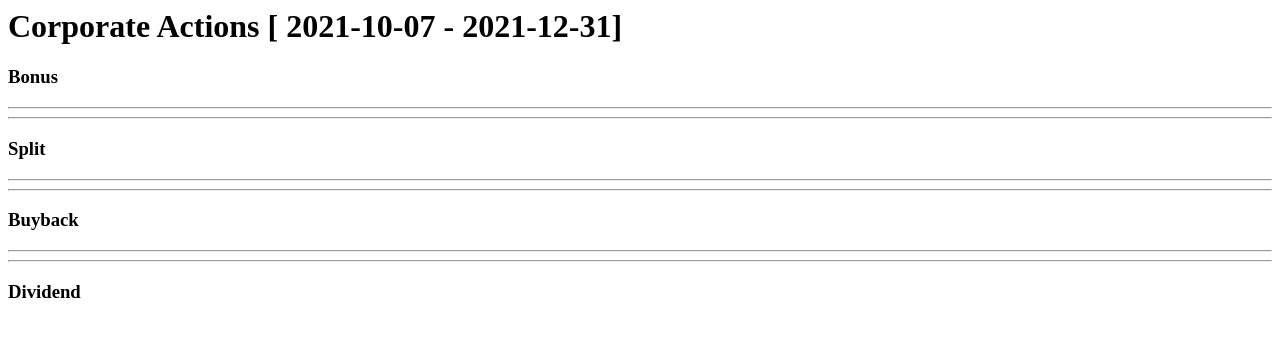
After one commit to ShivAshishNiranjan/stock_market, a Flask app: page /corporate_actions in a window 1280 px wide. The commit adds this page. Shown: the top 337 px of the page. Run offline with Flask 2, Linux system fonts and the light colour scheme; data that the repository does not hold is empty.

Commit message:
Adding Corporate Actions

```diff
--- a/bse/corporate_actions.py
+++ b/bse/corporate_actions.py
@@ -1,85 +1,72 @@
-import datetime
-
 import requests
-
 from bse.common_helper import get_current_script_price
 
-start_date = (datetime.datetime.now() + datetime.timedelta(days=1)).strftime('%Y%m%d')
-end_date = "20211231"
 
-corporate_actions = [
-    {"name": "Bonus", "code": "P5"},
-    {"name": "Buyback", "code": "P6"},
-    {"name": "Split", "code": "P26"},
-    {"name": "Dividend", "code": "P9"}
-]
+def get_corporate_actions(start_date, end_date):
+    bonus = []
+    buyback = []
+    dividend_list = []
+    split = []
 
-bonus = []
-buyback = []
-dividend = []
-split = []
+    corporate_actions = [
+        {"name": "Bonus", "code": "P5"},
+        {"name": "Buyback", "code": "P6"},
+        {"name": "Split", "code": "P26"},
+        {"name": "Dividend", "code": "P9"}
+    ]
 
-for corporate_action in corporate_actions:
-    url = "https://api.bseindia.com/BseIndiaAPI/api/DefaultData/w?" \
-          "Fdate={}" \
-          "&Purposecode={}" \
-          "&TDate={}" \
-          "&ddlcategorys=E" \
-          "&ddlindustrys=" \
-          "&scripcode=" \
-          "&segment=0" \
-          "&strSearch=S".format(start_date, corporate_action["code"], end_date)
+    for corporate_action in corporate_actions:
+        url = "https://api.bseindia.com/BseIndiaAPI/api/DefaultData/w?" \
+              "Fdate={}" \
+              "&Purposecode={}" \
+              "&TDate={}" \
+              "&ddlcategorys=E" \
+              "&ddlindustrys=" \
+              "&scripcode=" \
+              "&segment=0" \
+              "&strSearch=S".format(start_date, corporate_action["code"], end_date)
 
-    payload = {}
-    headers = {
-        'authority': 'api.bseindia.com',
-        'sec-ch-ua': '" Not;A Brand";v="99", "Google Chrome";v="91", "Chromium";v="91"',
-        'accept': 'application/json, text/plain, */*',
-        'sec-ch-ua-mobile': '?0',
-        'user-agent': 'Mozilla/5.0 (Macintosh; Intel Mac OS X 10_13_6) AppleWebKit/537.36 (KHTML, like Gecko) Chrome/91.0.4472.114 Safari/537.36',
-        'origin': 'https://www.bseindia.com',
-        'sec-fetch-site': 'same-site',
-        'sec-fetch-mode': 'cors',
-        'sec-fetch-dest': 'empty',
-        'referer': 'https://www.bseindia.com/',
-        'accept-language': 'en-US,en;q=0.9,hi-IN;q=0.8,hi;q=0.7'
-    }
+        payload = {}
+        headers = {
+            'authority': 'api.bseindia.com',
+            'sec-ch-ua': '" Not;A Brand";v="99", "Google Chrome";v="91", "Chromium";v="91"',
+            'accept': 'application/json, text/plain, */*',
+            'sec-ch-ua-mobile': '?0',
+            'user-agent': 'Mozilla/5.0 (Macintosh; Intel Mac OS X 10_13_6) AppleWebKit/537.36 (KHTML, like Gecko) Chrome/91.0.4472.114 Safari/537.36',
+            'origin': 'https://www.bseindia.com',
+            'sec-fetch-site': 'same-site',
+            'sec-fetch-mode': 'cors',
+            'sec-fetch-dest': 'empty',
+            'referer': 'https://www.bseindia.com/',
+            'accept-language': 'en-US,en;q=0.9,hi-IN;q=0.8,hi;q=0.7'
+        }
 
-    response = requests.request("GET", url, headers=headers, data=payload)
+        response = requests.request("GET", url, headers=headers, data=payload)
+        results = response.json()
+        for result in results:
+            result["price"] = get_current_script_price(result["scrip_code"])
+            if "Dividend" in corporate_action["name"]:
+                if len(result["Purpose"].split('-')) >= 2:
+                    dividend = float(result["Purpose"].split('-')[2].strip())
+                    if get_current_script_price(result["scrip_code"]) != '':
+                        dividend_yield = 100 * dividend / float(
+                            get_current_script_price(result["scrip_code"]))
+                        if dividend_yield > 2.5:
+                            result['dy'] = dividend_yield
+                            dividend_list.append([result])
 
-    results = response.json()
+            if "Bonus" in corporate_action["name"]:
+                bonus.append([result])
 
-    for result in results:
+            if "Buyback" in corporate_action["name"]:
+                buyback.append([result])
 
-        if "Dividend" in corporate_action["name"]:
-            if len(result["Purpose"].split('-')) >= 2:
-                dividend = float(result["Purpose"].split('-')[2].strip())
-                if get_current_script_price(result["scrip_code"]) != '':
-                    dividend_yield = 100 * dividend / float(
-                        get_current_script_price(result["scrip_code"]))
-                    if dividend_yield > 2.5:
-                        print("---------------------------------------------------------------------------------")
-                        print(
-                            "Opportunity in {} \n dividend_yield {:.2f} \n dividend {} \n Price {} \n Ex-Date: {}".format(
-                                result["long_name"],
-                                dividend_yield,
-                                dividend,
-                                get_current_script_price(
-                                    result[
-                                        "scrip_code"]),
-                                result["Ex_date"]
+            if "Split" in corporate_action["name"]:
+                split.append([result])
 
-                            ))
-                        print("---------------------------------------------------------------------------------")
-
-
-        else:
-            print(
-                "Script Name: {} \n Script Price: {} \n Corporate Action: {} \n Ex-Date: {}".format(result["long_name"],
-                                                                                                    get_current_script_price(
-                                                                                                        result[
-                                                                                                            "scrip_code"]),
-                                                                                                    result["Purpose"],
-                                                                                                    result["Ex_date"]))
-
-            print("---------------------------------------------------------------------------------")
+    print(" Dividend {}".format(dividend_list))
+    print(" Buyback {}".format(buyback))
+    print(" Bonus {}".format(bonus))
+    print(" Split {}".format(split))
+    result = {"dividend": dividend_list, "bonus": bonus, "split": split, "buyback": buyback}
+    return result
--- a/bse/live_announcement.py
+++ b/bse/live_announcement.py
@@ -4,7 +4,6 @@ from bse.common_helper import get_current_script_price
 
 start_date = "20210721"
 end_date = "20210721"
-corporate_actions = ["Board+Meeting", "Corp.+Action", "AGM/EGM"]
 
 
 def format_corporate_action(data):
@@ -18,7 +17,7 @@ def format_corporate_action(data):
     return processed_data
 
 
-def get_corporate_action(corporate_action, start_date, end_date):
+def get_live_announcement(corporate_action, start_date, end_date):
     print("Start Date {}".format(start_date))
     print("End Date {}".format(end_date))
     dividend = []
@@ -67,26 +66,10 @@ def get_corporate_action(corporate_action, start_date, end_date):
         if "buyback" in data["NEWSSUB"].lower():
             buyback.append(format_corporate_action(data))
 
+    print(" Dividend {}".format(dividend))
+    print(" Buyback {}".format(buyback))
+    print(" Bonus {}".format(bonus))
+    print(" Split {}".format(split))
     result = {"dividend": dividend, "bonus": bonus, "split": split, "buyback": buyback}
 
     return result
-
-# for corporate_action in corporate_actions:
-#     dividend = []
-#     bonus = []
-#     split = []
-#     buyback = []
-#     result = get_corporate_action(corporate_action, start_date, end_date)
-#     if result.get("dividend"):
-#         dividend.append(result.get("dividend"))
-#     if result.get("bonus"):
-#         bonus.append(result.get("bonus"))
-#     if result.get("split"):
-#         split.append(result.get("split"))
-#     if result.get("buyback"):
-#         buyback.append(result.get("buyback"))
-#
-#     print("bonus {}".format(bonus))
-#     print("dividend {}".format(dividend))
-#     print("split {}".format(split))
-#     print("buyback {}".format(buyback))
--- a/src/main.py
+++ b/src/main.py
@@ -1,21 +1,25 @@
+from datetime import datetime
+from datetime import timedelta
+
 from flask import Flask, render_template
-from bse.live_announcement import get_corporate_action
-from datetime import datetime
+
+from bse.corporate_actions import get_corporate_actions
+from bse.live_announcement import get_live_announcement
 
 app = Flask(__name__)
 
 
-@app.route("/")
-def index():
+@app.route("/live_announcements")
+def live_announcement():
     start_date = datetime.today().strftime('%Y%m%d')
     end_date = datetime.today().strftime('%Y%m%d')
-    corporate_actions = ["Board+Meeting", "Corp.+Action", "AGM/EGM"]
+    live_announcement_types = ["Board+Meeting", "Corp.+Action", "AGM/EGM"]
     dividend = []
     bonus = []
     split = []
     buyback = []
-    for corporate_action in corporate_actions:
-        result = get_corporate_action(corporate_action, start_date, end_date)
+    for corporate_action in live_announcement_types:
+        result = get_live_announcement(corporate_action, start_date, end_date)
         if result.get("dividend"):
             dividend.append(result.get("dividend"))
         if result.get("bonus"):
@@ -25,10 +29,21 @@ def index():
         if result.get("buyback"):
             buyback.append(result.get("buyback"))
 
-    return render_template("index.html", dividend=dividend, bonus=bonus, split=split, buyback=buyback,
+    return render_template("live_announcement.html", dividend=dividend, bonus=bonus, split=split, buyback=buyback,
                            start_date=datetime.today().strftime('%Y-%m-%d'),
                            end_date=datetime.today().strftime('%Y-%m-%d'))
 
 
+@app.route("/corporate_actions")
+def corporate_actions():
+    start_date = (datetime.now() + timedelta(days=1)).strftime('%Y%m%d')
+    end_date = "20211231"
+    result = get_corporate_actions(start_date, end_date)
+    return render_template("corporate_action.html", dividend=result.get("dividend"), bonus=result.get("bonus"),
+                           split=result.get("split"), buyback=result.get("buyback"),
+                           start_date=(datetime.now() + timedelta(days=1)).strftime('%Y-%m-%d'),
+                           end_date="2021-12-31")
+
+
 if __name__ == "__main__":
     app.run(host="0.0.0.0", port=8082, debug=True)
--- /dev/null
+++ b/src/templates/corporate_action.html
@@ -0,0 +1,68 @@
+<h1>Corporate Actions [ {{start_date}} - {{end_date}}]</h1>
+<h2></h2>
+
+
+<h3> Bonus </h3>
+<p>
+    {% for data in bonus %}
+    {% for ata in data %}
+<hr>
+<br>{{ ata['long_name'] }}</br>
+<br> {{ ata['price'] }}</br>
+<br>{{ ata['Purpose'] }}</br>
+<br>{{ ata['Ex_date'] }}</br>
+{% endfor %}
+{% endfor %}
+</p>
+
+<hr>
+<hr>
+
+<h3> Split </h3>
+<p>
+    {% for data in split %}
+    {% for ata in data %}
+<hr>
+<br>{{ ata['long_name'] }}</br>
+<br> {{ ata['price'] }}</br>
+<br>{{ ata['Purpose'] }}</br>
+<br>{{ ata['Ex_date'] }}</br>
+
+{% endfor %}
+{% endfor %}
+</p>
+
+<hr>
+<hr>
+
+<h3> Buyback </h3>
+<p>
+    {% for data in buyback %}
+    {% for ata in data %}
+<hr>
+<br>{{ ata['long_name'] }}</br>
+<br> {{ ata['price'] }}</br>
+<br>{{ ata['Purpose'] }}</br>
+<br>{{ ata['Ex_date'] }}</br>
+
+{% endfor %}
+{% endfor %}
+</p>
+
+<hr>
+<hr>
+
+<h3> Dividend </h3>
+<p>
+    {% for data in dividend %}
+    {% for ata in data %}
+<hr>
+<br>{{ ata['long_name'] }}</br>
+<br> {{ ata['price'] }}</br>
+<br>{{ ata['Purpose'] }}</br>
+<br>{{ ata['Ex_date'] }}</br>
+<br>{{ ata['dy'] }}</br>
+
+{% endfor %}
+{% endfor %}
+</p>
--- a/src/templates/index.html
+++ b/src/templates/live_announcement.html
@@ -1,6 +1,6 @@
 <!-- templates/for_loop.html -->
 
-<h1>Corporate Action Announcement [ {{start_date}} - {{end_date}}]</h1>
+<h1>Live Announcements [ {{start_date}} - {{end_date}}]</h1>
 <h2></h2>
 
 
```
Also changed, not shown: 1 other file.
